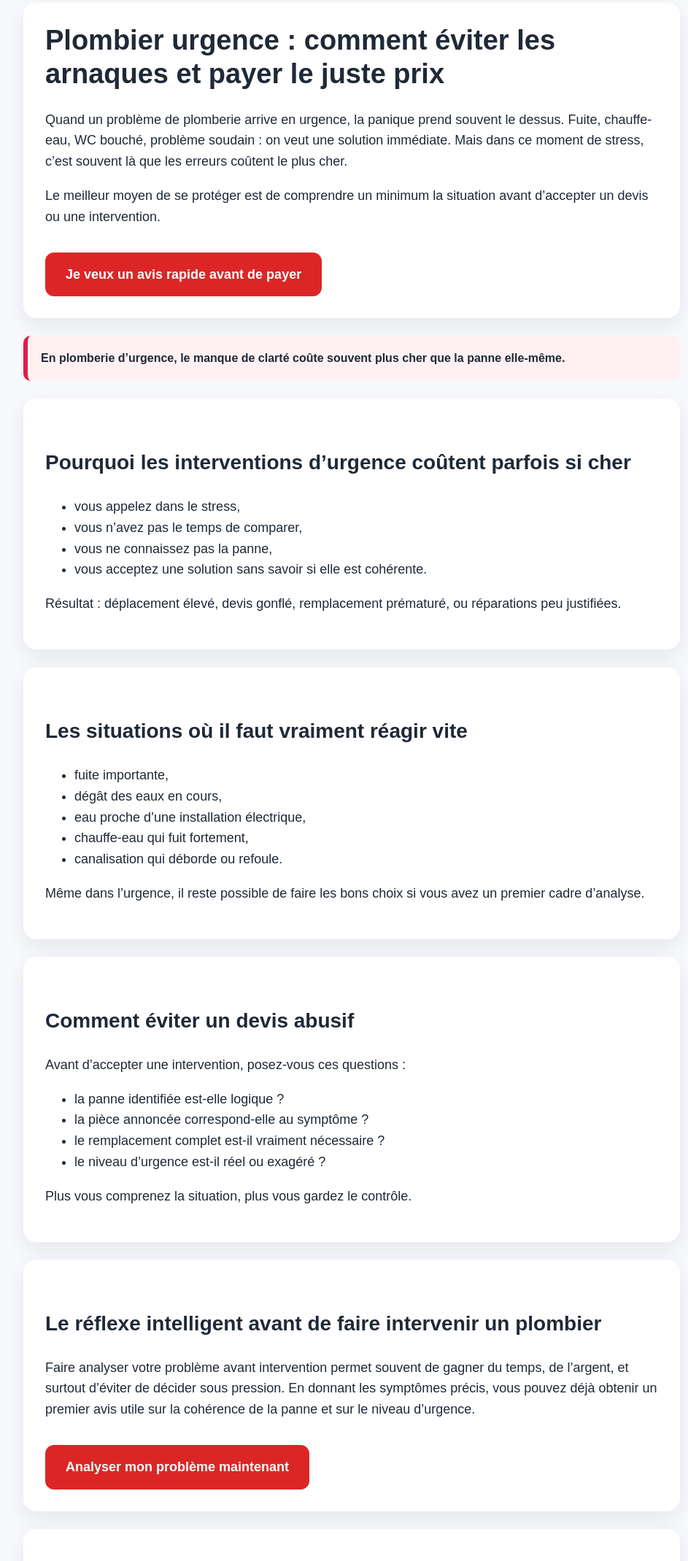
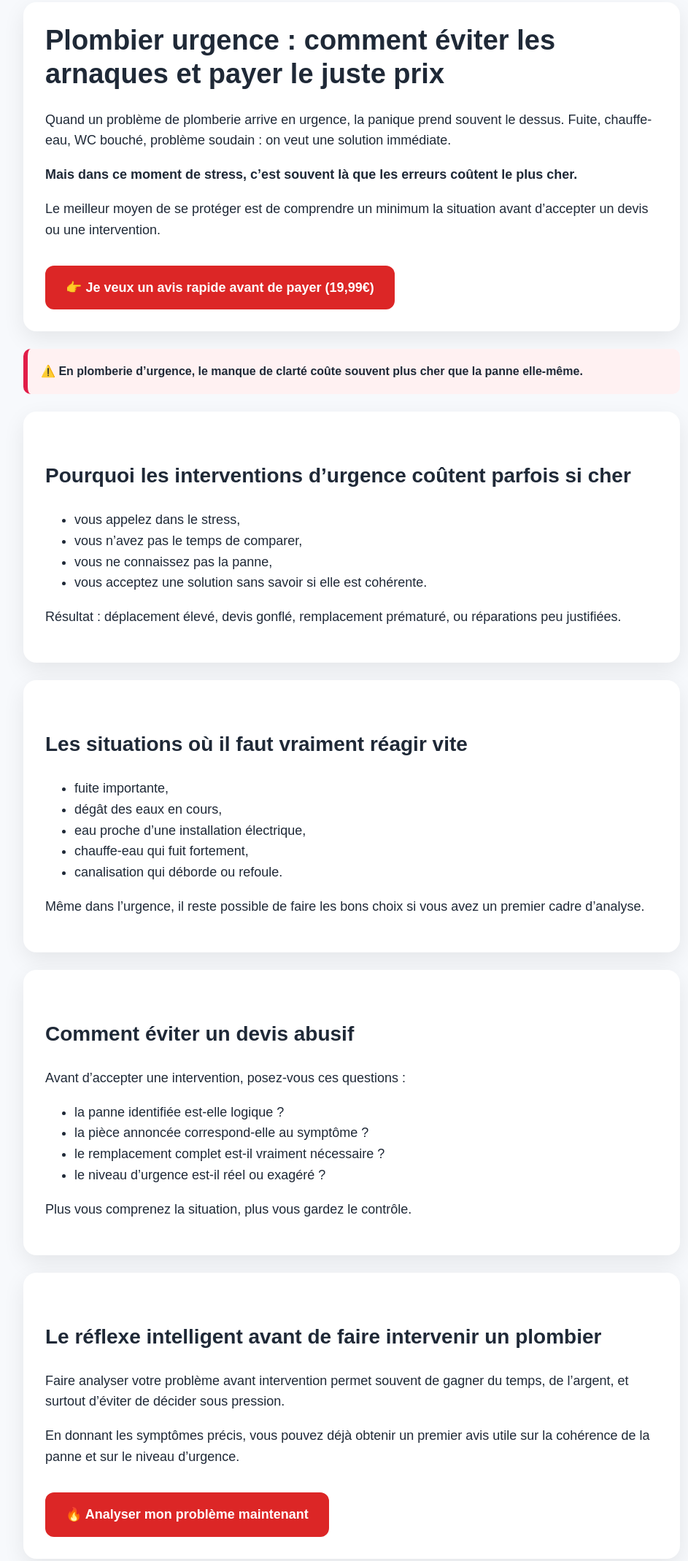
Before and after one commit to Tony-createur/diag-plomberie-france, a website: page plombier-urgence.html in a window 1280 px wide. Shown: the part 45-2184 px from the top of the page at 73% size, without its empty margins (158-1101 px from the left). Drawn offline with Linux system fonts and the light colour scheme.

Commit message:
Update plombier-urgence.html

```diff
--- a/plombier-urgence.html
+++ b/plombier-urgence.html
@@ -4,9 +4,14 @@
   <meta charset="UTF-8" />
   <meta name="viewport" content="width=device-width, initial-scale=1.0" />
   <title>Plombier urgence : comment éviter les arnaques et payer le juste prix</title>
+
   <meta name="description" content="Besoin d’un plombier en urgence ? Découvrez comment éviter les abus, comprendre la panne et ne pas accepter un devis trop cher dans la précipitation." />
   <meta name="keywords" content="plombier urgence, urgence plomberie, plombier urgence prix, devis plombier urgence, arnaque plombier urgence, dépannage plomberie urgence" />
   <meta name="robots" content="index, follow" />
+
+  <!-- 🔥 GOOGLE VERIFICATION -->
+  <meta name="google-site-verification" content="xqmsLqcdw_N6r5-QaJ4ZYuJCeThYkOz4lVM3Y5ztF6o" />
+
   <style>
     body{
       margin:0;
@@ -50,19 +55,31 @@
       font-weight:bold;
       margin-top:16px;
     }
+    .cta:hover{
+      opacity:.92;
+    }
   </style>
 </head>
+
 <body>
   <div class="wrap">
+
     <div class="hero">
       <h1>Plombier urgence : comment éviter les arnaques et payer le juste prix</h1>
-      <p>Quand un problème de plomberie arrive en urgence, la panique prend souvent le dessus. Fuite, chauffe-eau, WC bouché, problème soudain : on veut une solution immédiate. Mais dans ce moment de stress, c’est souvent là que les erreurs coûtent le plus cher.</p>
+
+      <p>Quand un problème de plomberie arrive en urgence, la panique prend souvent le dessus. Fuite, chauffe-eau, WC bouché, problème soudain : on veut une solution immédiate.</p>
+
+      <p><strong>Mais dans ce moment de stress, c’est souvent là que les erreurs coûtent le plus cher.</strong></p>
+
       <p>Le meilleur moyen de se protéger est de comprendre un minimum la situation avant d’accepter un devis ou une intervention.</p>
-      <a class="cta" href="https://diagplomberiefrance.com/">Je veux un avis rapide avant de payer</a>
+
+      <a class="cta" href="https://diagplomberiefrance.com/">
+        👉 Je veux un avis rapide avant de payer (19,99€)
+      </a>
     </div>
 
     <div class="danger">
-      En plomberie d’urgence, le manque de clarté coûte souvent plus cher que la panne elle-même.
+      ⚠️ En plomberie d’urgence, le manque de clarté coûte souvent plus cher que la panne elle-même.
     </div>
 
     <div class="box">
@@ -73,6 +90,7 @@
         <li>vous ne connaissez pas la panne,</li>
         <li>vous acceptez une solution sans savoir si elle est cohérente.</li>
       </ul>
+
       <p>Résultat : déplacement élevé, devis gonflé, remplacement prématuré, ou réparations peu justifiées.</p>
     </div>
 
@@ -85,6 +103,7 @@
         <li>chauffe-eau qui fuit fortement,</li>
         <li>canalisation qui déborde ou refoule.</li>
       </ul>
+
       <p>Même dans l’urgence, il reste possible de faire les bons choix si vous avez un premier cadre d’analyse.</p>
     </div>
 
@@ -97,13 +116,19 @@
         <li>le remplacement complet est-il vraiment nécessaire ?</li>
         <li>le niveau d’urgence est-il réel ou exagéré ?</li>
       </ul>
+
       <p>Plus vous comprenez la situation, plus vous gardez le contrôle.</p>
     </div>
 
     <div class="box">
       <h2>Le réflexe intelligent avant de faire intervenir un plombier</h2>
-      <p>Faire analyser votre problème avant intervention permet souvent de gagner du temps, de l’argent, et surtout d’éviter de décider sous pression. En donnant les symptômes précis, vous pouvez déjà obtenir un premier avis utile sur la cohérence de la panne et sur le niveau d’urgence.</p>
-      <a class="cta" href="https://diagplomberiefrance.com/">Analyser mon problème maintenant</a>
+      <p>Faire analyser votre problème avant intervention permet souvent de gagner du temps, de l’argent, et surtout d’éviter de décider sous pression.</p>
+
+      <p>En donnant les symptômes précis, vous pouvez déjà obtenir un premier avis utile sur la cohérence de la panne et sur le niveau d’urgence.</p>
+
+      <a class="cta" href="https://diagplomberiefrance.com/">
+        🔥 Analyser mon problème maintenant
+      </a>
     </div>
 
     <div class="box">
@@ -118,6 +143,17 @@
       <h3>Un premier avis à distance peut-il être utile ?</h3>
       <p>Oui, surtout pour prendre une décision plus sereine et éviter de payer n’importe quoi dans la précipitation.</p>
     </div>
+
   </div>
+
+  <!-- 🔥 SEO INTERNE -->
+  <div style="max-width:900px;margin:40px auto;padding:20px;">
+    <h2>Guides utiles</h2>
+    <ul>
+      <li><a href="/fuite-eau-urgence.html">Fuite d’eau urgence : quoi faire</a></li>
+      <li><a href="/chauffe-eau-panne.html">Chauffe-eau en panne : que faire</a></li>
+    </ul>
+  </div>
+
 </body>
 </html>
```
